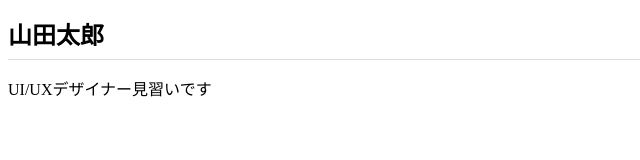
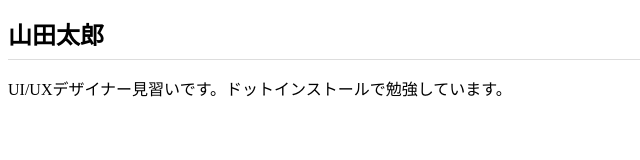
Before and after one commit to dice-dice/dice-dice.github.io, a plain HTML site: page index.html in a window 1280 px wide. Shown: the whole page, without its empty margins (0-640 px from the left). Drawn offline with Linux system fonts and the light colour scheme.

Commit message:
Add files via upload

```diff
--- a/index.html
+++ b/index.html
@@ -7,7 +7,7 @@
 </head>
 <body>
   <h1>山田太郎</h1>
-  <p>UI/UXデザイナー見習いです</p>
+  <p>UI/UXデザイナー見習いです。ドットインストールで勉強しています。</p>
 
 </body>
 </html>
```
